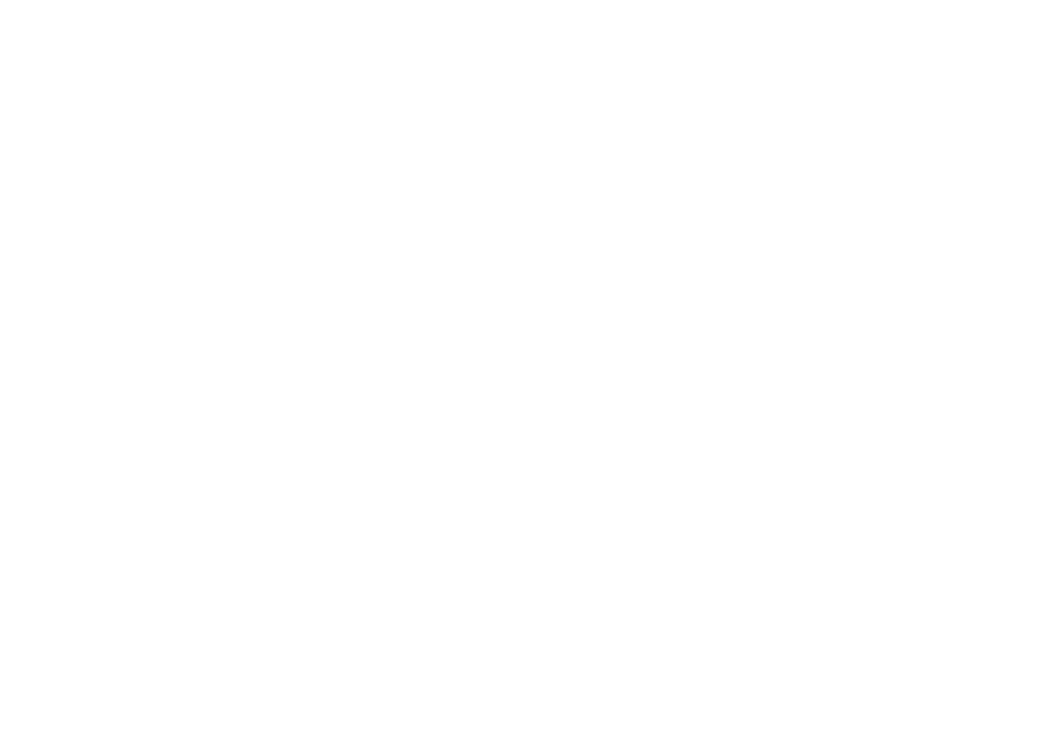
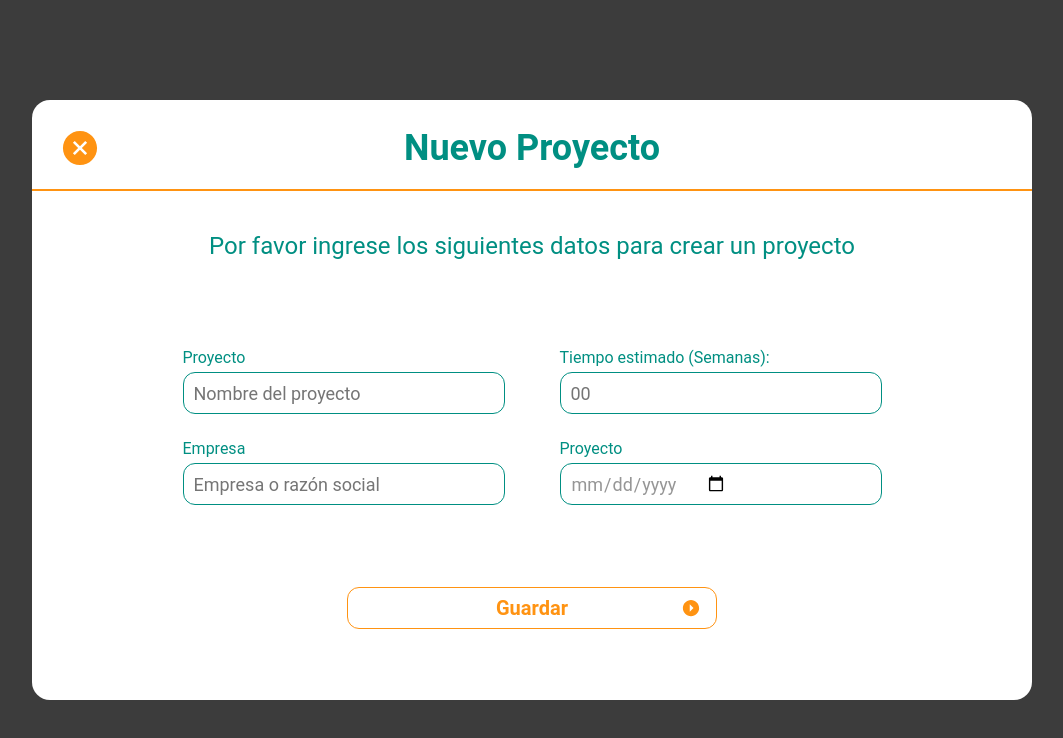
Before and after one commit to martinale14/vortex, a React (Create React App) app in the folder vortex_front/: page /test in a window 1280 px wide. Before the commit this address had no page. Shown: the top 738 px of the page, without its empty margins (108-1171 px from the left). Built offline with nearby package versions, Linux system fonts and the light colour scheme.

Commit message:
project modal design only

```diff
--- a/vortex_front/src/components/button/Button.module.css
+++ b/vortex_front/src/components/button/Button.module.css
@@ -3,7 +3,6 @@
   width: 100%;
   height: 42px;
   padding: 10px;
-  margin-top: 35px;
   border-radius: 12px;
   font-size: 20px;
   font-weight: bold;
--- a/vortex_front/src/components/button/Button.tsx
+++ b/vortex_front/src/components/button/Button.tsx
@@ -4,7 +4,8 @@
 
 interface PropsButton {
   back?: Boolean; //Optional value to change button style
-  onClick?: MouseEventHandler<HTMLButtonElement>; //Button function
+  onClick?: MouseEventHandler<HTMLButtonElement>;
+  text: string; //Button function
 }
 
 /**
@@ -21,7 +22,7 @@
       }`}
       onClick={props.onClick}
     >
-      Iniciar sesión
+      {props.text}
       <IoMdArrowDroprightCircle className={styles.arrow} />
     </button>
   );
--- a/vortex_front/src/components/input/Input.module.css
+++ b/vortex_front/src/components/input/Input.module.css
@@ -8,13 +8,16 @@
   font-size: 18px;
   font-weight: 400;
   display: flex;
-  flex-direction: column;
   margin-top: 0px;
   padding: 10px;
   outline: none;
   border: 1px solid #008f82;
   overflow: hidden;
   background: none;
+}
+
+.input_Login[type='date']::-webkit-calendar-picker-indicator {
+  cursor: pointer;
 }
 
 .input_Login::placeholder {
--- a/vortex_front/src/components/input/Input.tsx
+++ b/vortex_front/src/components/input/Input.tsx
@@ -23,7 +23,7 @@
   };
 
   return (
-    <>
+    <div>
       <p className={styles.label}>{props.label}</p>
 
       <div className={styles.input_container}>
@@ -47,7 +47,7 @@
       ) : (
         <></>
       )}
-    </>
+    </div>
   );
 }
 
--- /dev/null
+++ b/vortex_front/src/components/projectModal/projectModal.module.css
@@ -0,0 +1,67 @@
+.darkBackground {
+  width: 100%;
+  height: 100%;
+  position: absolute;
+  background-color: #3c3c3c;
+  display: grid;
+  place-items: center;
+  z-index: -3;
+}
+
+.modal {
+  position: relative;
+  max-width: 1000px;
+  height: 600px;
+  width: 85%;
+  background-color: white;
+  border-radius: 18px;
+  display: flex;
+  flex-direction: column;
+  align-items: center;
+  z-index: -2;
+  color: var(--secondaryColor);
+}
+
+.modal > h2 {
+  margin: 27px 0 20px 0;
+  font-size: 36px;
+}
+
+.modal > hr {
+  border: none;
+  height: 2px;
+  background-color: var(--primaryColor);
+  width: 100%;
+}
+
+.modal > p {
+  margin-top: 41px;
+  font-size: 24px;
+}
+
+.icon {
+  color: var(--primaryColor);
+  width: 42px;
+  height: 42px;
+  position: absolute;
+  left: 27px;
+  top: 27px;
+  cursor: pointer;
+}
+
+.form {
+  margin-top: 63px;
+  display: grid;
+  grid-template-columns: 1fr 1fr;
+  column-gap: 55px;
+}
+
+.button {
+  width: 370px;
+  height: 48px;
+  margin-top: 82px;
+}
+
+.form input[type='date'] {
+  cursor: pointer;
+}
--- /dev/null
+++ b/vortex_front/src/components/projectModal/projectModal.tsx
@@ -0,0 +1,34 @@
+import styles from './projectModal.module.css';
+import { IoCloseCircleSharp } from 'react-icons/io5';
+import Input from '../input/Input';
+import Button from '../button/Button';
+
+interface ProjectModalProps {
+  idCompany?: string;
+}
+
+const ProjectModal = (_: ProjectModalProps) => {
+  return (
+    <div className={styles.darkBackground}>
+      <div className={styles.modal}>
+        <div className={styles.icon}>
+          <IoCloseCircleSharp style={{ width: '100%', height: '100%' }} />
+        </div>
+        <h2>Nuevo Proyecto</h2>
+        <hr />
+        <p>Por favor ingrese los siguientes datos para crear un proyecto</p>
+        <div className={styles.form}>
+          <Input type='text' label='Proyecto' placeholder='Nombre del proyecto' onChange={() => {}}></Input>
+          <Input type='number' label='Tiempo estimado (Semanas):' placeholder='00' onChange={() => {}}></Input>
+          <Input type='text' label='Empresa' placeholder='Empresa o razón social' onChange={() => {}}></Input>
+          <Input type='date' label='Proyecto' placeholder='dd/mm/aaaa' onChange={() => {}}></Input>
+        </div>
+        <div className={styles.button}>
+          <Button text='Guardar'></Button>
+        </div>
+      </div>
+    </div>
+  );
+};
+
+export default ProjectModal;
--- /dev/null
+++ b/vortex_front/src/components/projectModal/projectModalService.ts
@@ -0,0 +1 @@
+export default class ProjectModalService {}
--- a/vortex_front/src/index.css
+++ b/vortex_front/src/index.css
@@ -1,21 +1,24 @@
 body {
   margin: 0;
-  font-family: -apple-system, BlinkMacSystemFont, 'Segoe UI', 'Roboto', 'Oxygen',
-    'Ubuntu', 'Cantarell', 'Fira Sans', 'Droid Sans', 'Helvetica Neue',
-    sans-serif;
+  font-family: -apple-system, BlinkMacSystemFont, 'Segoe UI', 'Roboto', 'Oxygen', 'Ubuntu', 'Cantarell', 'Fira Sans',
+    'Droid Sans', 'Helvetica Neue', sans-serif;
   -webkit-font-smoothing: antialiased;
   -moz-osx-font-smoothing: grayscale;
+  height: 100vh;
 }
 
 code {
-  font-family: source-code-pro, Menlo, Monaco, Consolas, 'Courier New',
-    monospace;
+  font-family: source-code-pro, Menlo, Monaco, Consolas, 'Courier New', monospace;
 }
 
-*{
+* {
   --primaryColor: #ff9312;
-  --secondaryColor: #008F82;
+  --secondaryColor: #008f82;
   font-family: 'Roboto', sans-serif;
   margin: 0;
   padding: 0;
 }
+
+#root {
+  height: 100%;
+}
--- a/vortex_front/src/views/App.tsx
+++ b/vortex_front/src/views/App.tsx
@@ -4,14 +4,16 @@
 import Home from './Home/Home';
 
 import './App.css';
+import ProjectModal from '../components/projectModal/projectModal';
 
 export default function App() {
   return (
     <React.StrictMode>
       <BrowserRouter>
         <Routes>
-          <Route path='/' element={<Login/>} />
-          <Route path='/home' element={<Home/>} />
+          <Route path='/' element={<Login />} />
+          <Route path='/home' element={<Home />} />
+          <Route path='/test' element={<ProjectModal />} />
         </Routes>
       </BrowserRouter>
     </React.StrictMode>
--- a/vortex_front/src/views/Login/Login.module.css
+++ b/vortex_front/src/views/Login/Login.module.css
@@ -6,6 +6,15 @@
   max-height: 100%;
   position: absolute;
   z-index: -1;
+  left: 0;
+}
+
+.background_login {
+  position: relative;
+  height: 100%;
+  width: 100%;
+  display: grid;
+  place-items: center;
 }
 
 .card_Login {
@@ -18,7 +27,6 @@
 
 .Logo_login {
   width: 200px;
-  margin-top: 10vh;
   margin-bottom: 5vh;
 }
 
@@ -37,6 +45,10 @@
   font-size: 18px;
 }
 
+.cardInformation_login button {
+  margin-top: 35px;
+}
+
 a {
   font-family: 'Roboto', sans-serif;
   font-size: 18px;
--- a/vortex_front/src/views/Login/Login.tsx
+++ b/vortex_front/src/views/Login/Login.tsx
@@ -64,7 +64,7 @@
             type='password'
             placeholder='Ingrese la contraseña'
           />
-          <Button onClick={handleClick} />
+          <Button text='Iniciar sesión' onClick={handleClick} />
           {/* <a href='/'>¿Olvidó su contraseña?</a> */}
           <p className={styles.message}>{message}</p>
         </div>
```
